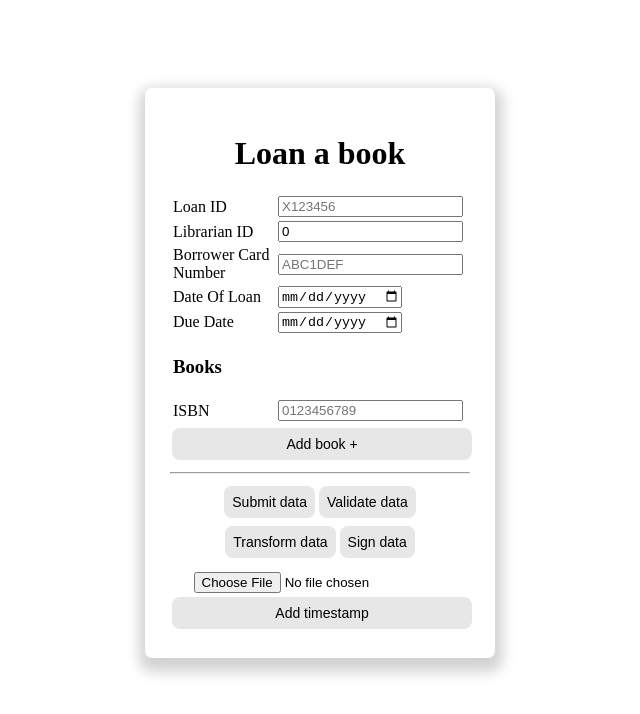
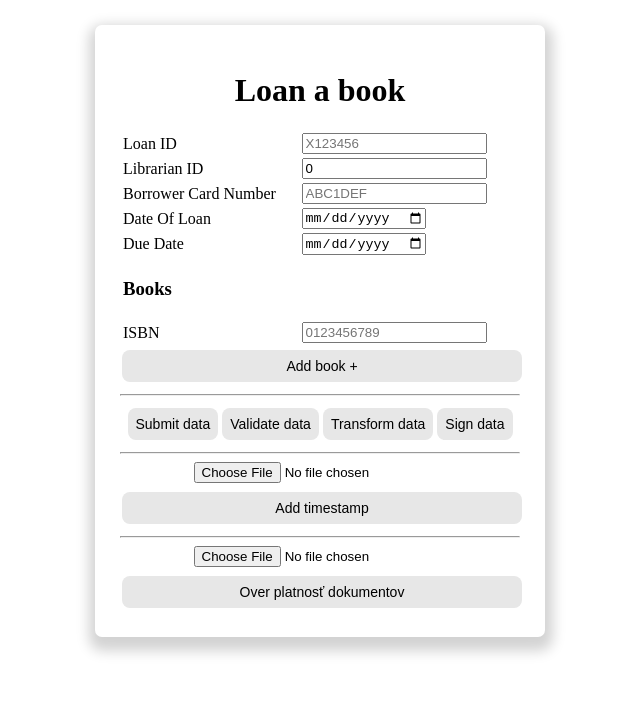
Before and after one commit to nemrachi/SIPVS, a React (Vite) app in the folder sipvs-fe/: page / in a window 1280 px wide. Shown: the top 714 px of the page, without its empty margins (320-960 px from the left). Built offline with nearby package versions, Linux system fonts and the light colour scheme.

Commit message:
FE: Check zip documents

```diff
--- a/sipvs-fe/src/App.jsx
+++ b/sipvs-fe/src/App.jsx
@@ -1,5 +1,5 @@
 import React, { useState } from "react";
-import { validateData, transformData, confirmData, uploadFile } from "./api";
+import {validateData, transformData, confirmData, uploadTimeStampFile, uploadDocsCheckFile} from "./api";
 
 import SignComponent from "./SignComponent";
 
@@ -15,7 +15,9 @@ function App() {
     loanedBooks: [{ isbn: "" }],
   };
   const [loan, setLoan] = useState(EMPTY_LOAN);
-  const [selectedFile, setSelectedFile] = useState(null);
+  const [selectedTimeStampFile, setSelectedTimeStampFile] = useState(null);
+  const [selectedDocsCheckFile, setSelectedDocsCheckFile] = useState(null);
+  const [checkedDocs, setCheckedDocs] = useState([]);
 
   const handleChange = (e, nested) => {
     const value = e.target.value;
@@ -61,19 +63,36 @@ function App() {
     console.log(loan);
   };
 
-  const handleFileChange = (event) => {
-    setSelectedFile(event.target.files[0]);
+  const handleTimeStampFileChange = (event) => {
+    setSelectedTimeStampFile(event.target.files[0]);
   };
 
-  const handleUpload = () => {
-    if (selectedFile) {
+  const handleTimeStampUpload = () => {
+    if (selectedTimeStampFile) {
       const formData = new FormData();
-      formData.append("file", selectedFile);
+      formData.append("file", selectedTimeStampFile);
 
-      uploadFile(formData).then((r) => console.log(r));
+      uploadTimeStampFile(formData).then((r) => console.log(r));
     } else {
       console.log("No file selected");
     }
+  };
+
+  const handleDocsCheckFileChange = (event) => {
+    setSelectedDocsCheckFile(event.target.files[0]);
+  };
+
+  const handleDocsCheckUpload = () => {
+      if (selectedDocsCheckFile) {
+          const formData = new FormData();
+          formData.append("file", selectedDocsCheckFile);
+
+          uploadDocsCheckFile(formData).then((response) => {
+            setCheckedDocs(response.data)
+          });
+      } else {
+          console.log("No file selected");
+      }
   };
 
   const handleSign = () => {
@@ -85,6 +104,7 @@ function App() {
       return !pattern.test(value) && value.length > 1;
     }
   };
+
   return (
     <main className="">
       <form className="" onSubmit={handleSubmit}>
@@ -243,16 +263,44 @@ function App() {
         <button className="button-gray" type="button" onClick={handleSign}>
           Sign data
         </button>
-        <div style={{ paddingTop: "10px" }}>
-          <input type="file" onChange={handleFileChange} />
+        <hr />
+        <div>
+          <input type="file" onChange={handleTimeStampFileChange} className="mb-1" />
           <button
             type="button"
             className="button-gray button-extra"
-            onClick={handleUpload}
+            onClick={handleTimeStampUpload}
           >
             Add timestamp
           </button>
         </div>
+        <hr />
+        <div>
+          <input type="file" onChange={handleDocsCheckFileChange} className="mb-1" />
+          <button
+              type="button"
+              className="button-gray button-extra"
+              onClick={handleDocsCheckUpload}
+          >
+            Over platnosť dokumentov
+          </button>
+        </div>
+        {!!checkedDocs.length && <div>
+          <h3>Checked documents</h3>
+          {checkedDocs.map(doc => {
+            console.log(doc)
+            return <div className="document-status">
+              <div className="document-status__header">
+                <strong>{doc.filename}</strong>
+                {!doc.errorMsg ? <strong className="color-green">OK</strong> : <strong className="color-red">FAIL</strong>}
+              </div>
+              <div className="document-status__body">
+                <div>{doc.errorMsg}</div>
+              </div>
+              <hr/>
+            </div>
+          })}
+        </div>}
       </form>
     </main>
   );
--- a/sipvs-fe/src/api.js
+++ b/sipvs-fe/src/api.js
@@ -73,24 +73,12 @@ export const confirmData = async (loan) => {
 
     const response = await axios.post("/api/zadanie1/save", data_to_send);
     alert("Submited!");
-    // UNCOMMENT TO DOWNLOAD FILE
-    //
-    // const blob = new Blob([response.data], {type: response.headers['content-type']});
-    // const url = window.URL.createObjectURL(blob);
-    //
-    // const a = document.createElement('a');
-    // a.href = url;
-    // a.download = 'returned_file.txt';
-    //
-    // a.click();
-    //
-    // window.URL.revokeObjectURL(url);
   } catch (error) {
     alert(error.response.data);
   }
 };
 
-export const uploadFile = async (formData) => {
+export const uploadTimeStampFile = async (formData) => {
   try {
     const response = await axios.post("/api/zadanie3/timestamp", formData, {
       headers: {
@@ -111,3 +99,17 @@ export const uploadFile = async (formData) => {
     console.error("Error downloading file:", error);
   }
 };
+
+export const uploadDocsCheckFile = async (formData) => {
+  try {
+    return await axios.get("/api/zadanie4/verify", formData, {
+      headers: {
+        "Content-Type": "multipart/form-data",
+      },
+      responseType: "blob"
+    });
+
+  } catch (error) {
+    console.error("Error downloading file:", error);
+  }
+};
--- a/sipvs-fe/src/index.css
+++ b/sipvs-fe/src/index.css
@@ -6,9 +6,7 @@ form {
   display: block;
   max-width: min-content;
   text-align: center;
-  margin-left: auto;
-  margin-right: auto;
-  margin-top: 7%;
+  margin: 2% auto;
   padding: 25px;
   border-radius: 7px;
   box-shadow: 1px 7px 13px 7px lightgrey;
@@ -40,9 +38,31 @@ form {
 }
 
 table {
-  width: 300px;
+  width: 400px;
 }
 
 .button-extra {
   width: 100%;
 }
+
+.mb-1 {
+  margin-bottom: 5px;
+}
+
+.document-status__header {
+  display: flex;
+  justify-content: space-between;
+  margin-bottom: 2px;
+}
+
+.document-status__body {
+  text-align: left;
+}
+
+.color-red {
+  color: red;
+}
+
+.color-green {
+  color: darkgreen;
+}
```
Also changed, not shown: 1 other file (tests, documents, lock files or other folders).
